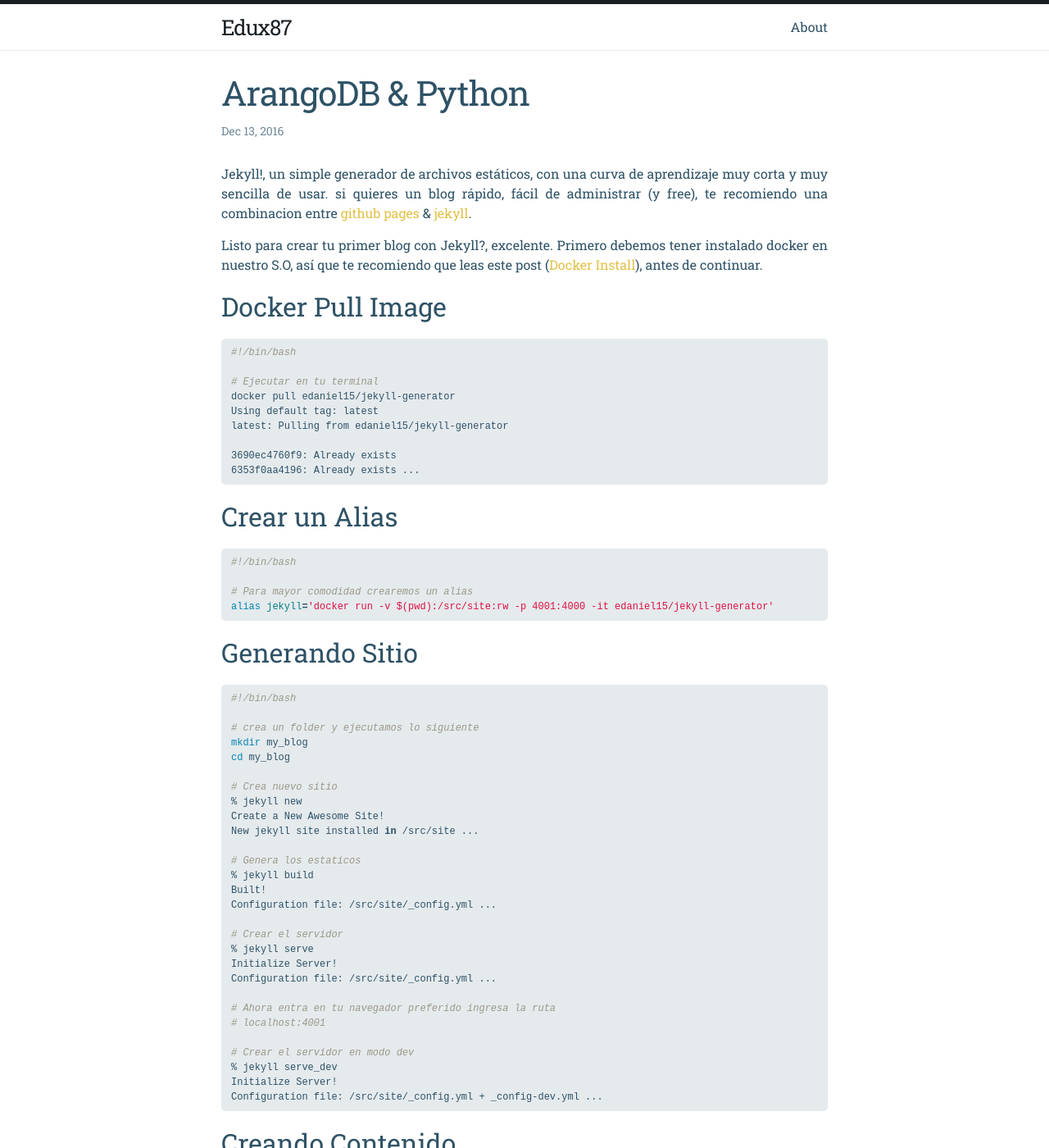
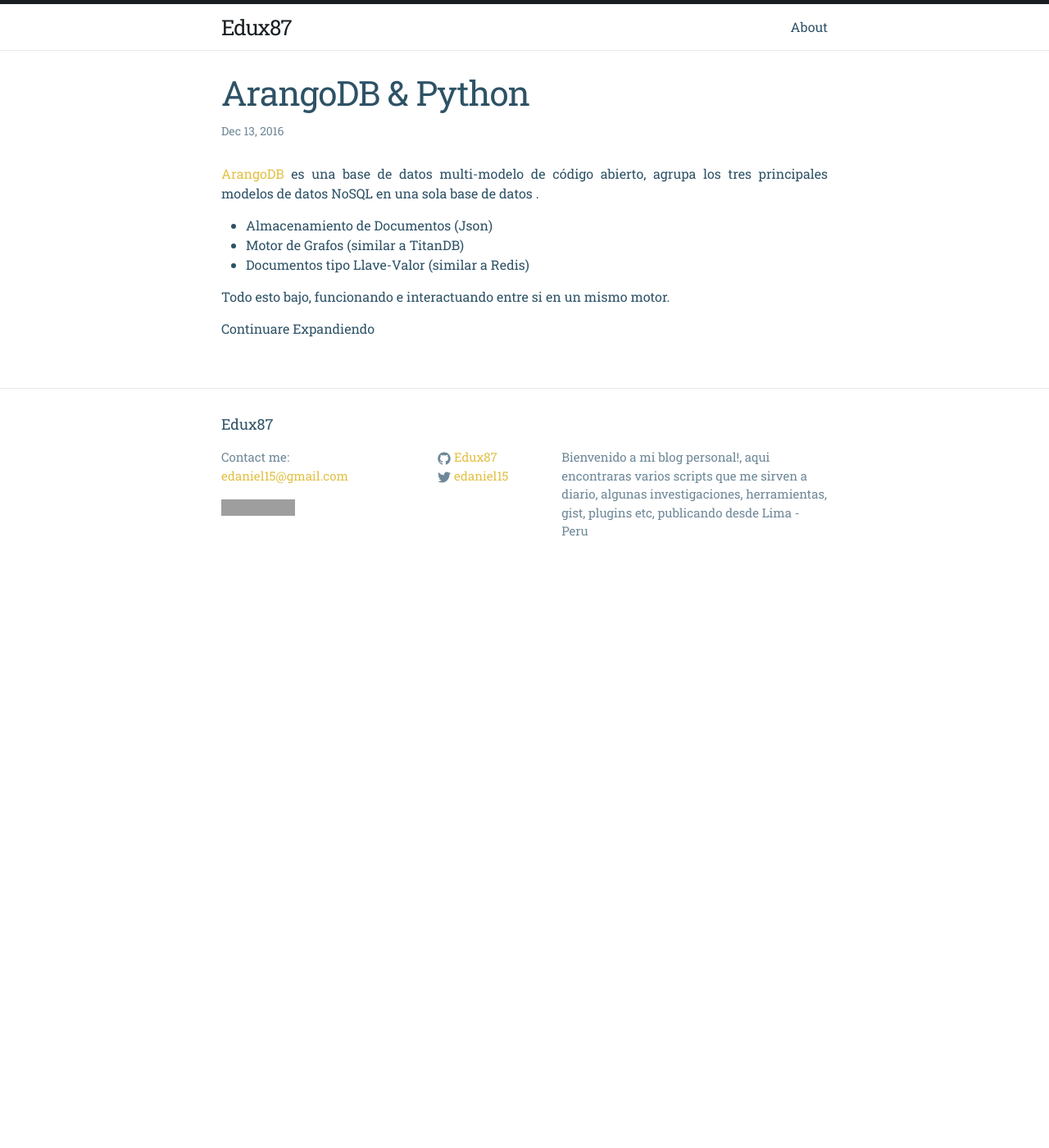
Before and after one commit to Edux87/edux87.github.io, a Jekyll site: the page built from _posts/2016-12-13-arango-db-python.markdown, in a window 1280 px wide and 1400 px high. Shown: the whole window at 82% size. Built offline with Jekyll 4.4.1, drawn with Linux system fonts in a browser that asks for light colours; comment, search, counter and statistics services are not loaded; some of the changed text lies outside the part shown; grey boxes are pictures that could not be loaded.

Commit message:
update content

```diff
--- a/_posts/2016-12-13-arango-db-python.markdown
+++ b/_posts/2016-12-13-arango-db-python.markdown
@@ -6,73 +6,12 @@
 categories: db, graphs, python
 ---
 
-Jekyll!, un simple generador de archivos estáticos, con una curva de aprendizaje muy corta y muy sencilla de usar. si quieres un blog rápido, fácil de administrar (y free), te recomiendo una combinacion entre [github pages](https://help.github.com/articles/setting-up-your-github-pages-site-locally-with-jekyll/) & [jekyll](https://jekyllrb.com).
+[ArangoDB](https://www.arangodb.com/) es una base de datos multi-modelo de código abierto,  agrupa los tres principales modelos de datos NoSQL en una sola base de datos .
 
-Listo para crear tu primer blog con Jekyll?, excelente. Primero debemos tener instalado docker en nuestro S.O, así que te recomiendo que leas este post ([Docker Install](/docker/2016/12/07/docker-install/)), antes de continuar.
+ - Almacenamiento de Documentos (Json)
+ - Motor de Grafos (similar a TitanDB)
+ - Documentos tipo Llave-Valor (similar a Redis)
 
-## Docker Pull Image
+Todo esto bajo, funcionando e interactuando entre si en un mismo motor.
 
-{% highlight bash %}
-#!/bin/bash
-
-# Ejecutar en tu terminal
-docker pull edaniel15/jekyll-generator
-Using default tag: latest
-latest: Pulling from edaniel15/jekyll-generator
-
-3690ec4760f9: Already exists
-6353f0aa4196: Already exists ...
-
-{% endhighlight %}
-
-
-## Crear un Alias
-{% highlight bash %}
-#!/bin/bash
-
-# Para mayor comodidad crearemos un alias
-alias jekyll='docker run -v $(pwd):/src/site:rw -p 4001:4000 -it edaniel15/jekyll-generator'
-{% endhighlight %}
-
-## Generando Sitio
-
-{% highlight bash %}
-#!/bin/bash
-
-# crea un folder y ejecutamos lo siguiente
-mkdir my_blog
-cd my_blog
-
-# Crea nuevo sitio
-% jekyll new
-Create a New Awesome Site!
-New jekyll site installed in /src/site ...
-
-# Genera los estaticos
-% jekyll build
-Built!
-Configuration file: /src/site/_config.yml ...
-
-# Crear el servidor
-% jekyll serve
-Initialize Server!
-Configuration file: /src/site/_config.yml ...
-
-# Ahora entra en tu navegador preferido ingresa la ruta
-# localhost:4001
-
-# Crear el servidor en modo dev
-% jekyll serve_dev
-Initialize Server!
-Configuration file: /src/site/_config.yml + _config-dev.yml ...
-
-{% endhighlight %}
-
-## Creando Contenido
-En nuestra carpeta `cd my_blog` encontraras un muy intuitivo archivo de
-configuracion llamado `_config.yml`, aqui podras cambiar muchos aspectos
-de tu sitio, tambien tenemos una carpeta llamada `_post/` con un archivo
-en [markdown format](https://github.com/adam-p/markdown-here/wiki/Markdown-Cheatsheet),
-clona este archivo y modificalo para generar contenido. es bueno mantener
-el estandar `YYYY-MM-DD-name-of-post.markdown`, despues actualiza tu navegador
-y veras los cambios.
+Continuare Expandiendo
```
